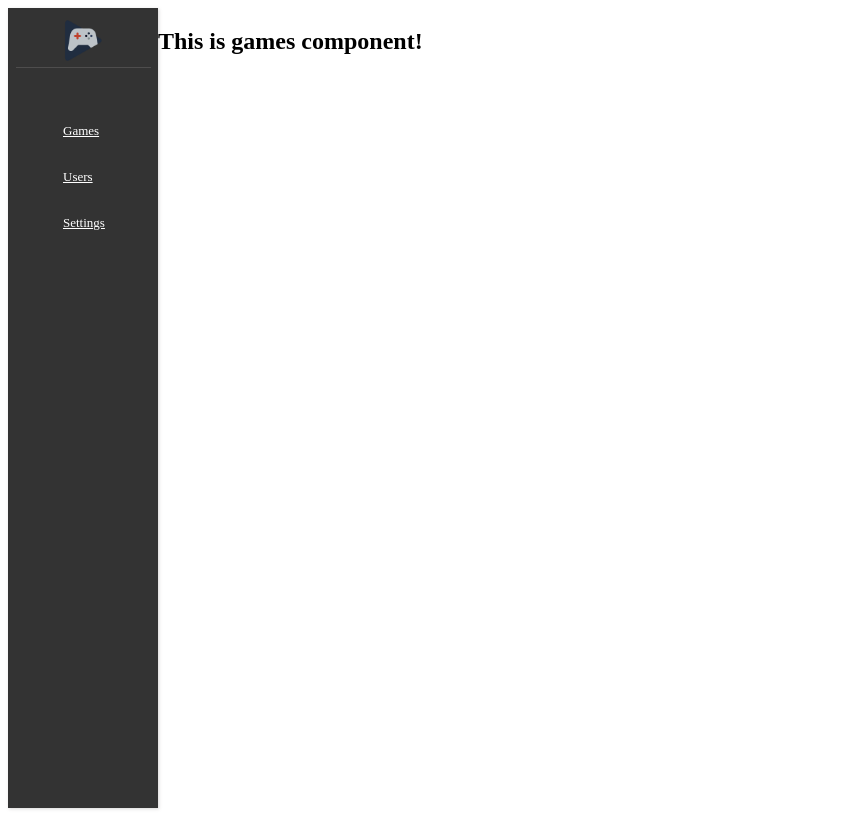
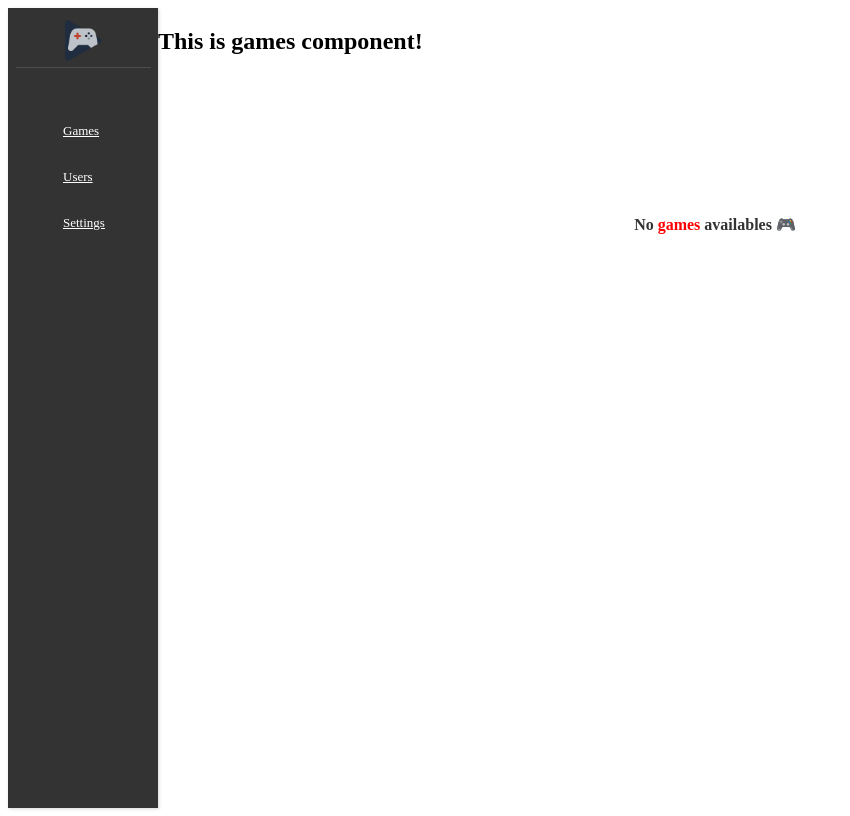
Before and after one commit to IALYFrancisco/GAMEPALACE, a Vue app: page /dashboard in a window 1280 px wide. Shown: the whole page, without its empty margins (0-850 px from the left). Built offline with nearby package versions, Linux system fonts and the light colour scheme; no server answers.

Commit message:
mise en place des rendus de liste des jeux mais aussi qaund il n'y pas de jeux

```diff
--- a/src/components/Dashboard/GamesComponent.vue
+++ b/src/components/Dashboard/GamesComponent.vue
@@ -1,9 +1,44 @@
 <template>
     <h1>This is games component!</h1>
+    <section class="no-games" v-if="_listOfGames.length == 0">
+        <h4>No <span class="red">games</span> availables 🎮</h4>
+    </section>
+    <section v-else>
+        <table>
+        </table>
+    </section>
 </template>
 
 <script>
+import { gameStore } from '@/stores/store';
 export default {
-    name: "GamesComponent"
+    name: "GamesComponent",
+    data(){
+        return {
+            _listOfGames: gameStore.state.listOfGames
+        }
+    },
+    mounted(){
+        gameStore.commit('getListOfGames')
+    }
 }
 </script>
+
+<style>
+.no-games {
+    width: 100%;
+    height: 300px;
+    display: flex;
+    align-items: center;
+    justify-content: center;
+    font-weight: 400;
+}
+
+.no-games h4 {
+    color: #333;
+}
+
+.no-games h4 span {
+    color: #ff0000;
+}
+</style>
--- a/src/views/DashboardView.vue
+++ b/src/views/DashboardView.vue
@@ -29,4 +29,10 @@ div.container {
   height: max-content;
   display: flex;
 }
+
+.dynamicPartContainer {
+  width: calc(100% - 150px);
+  height: 100vh;
+  overflow-y: auto;
+}
 </style>
```
